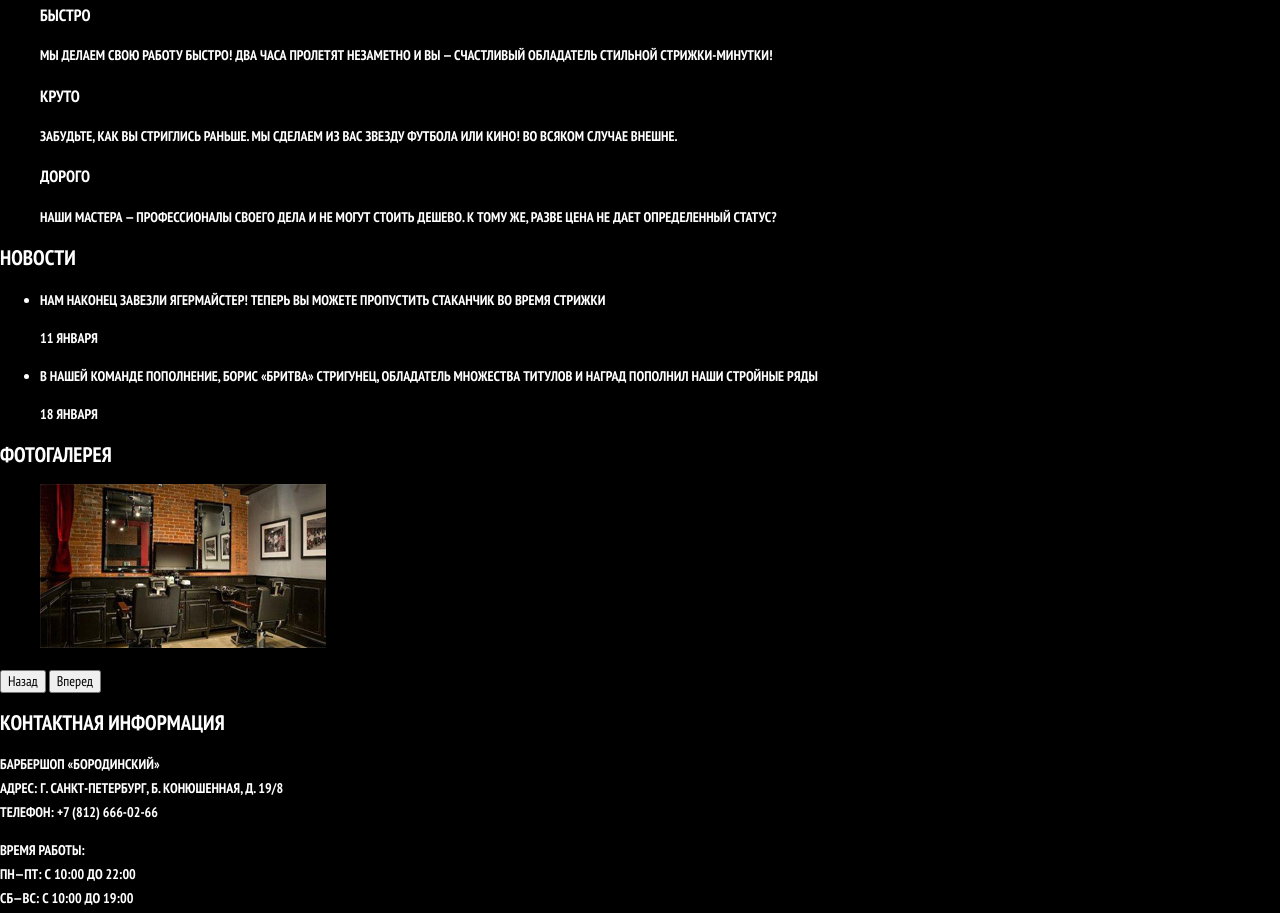
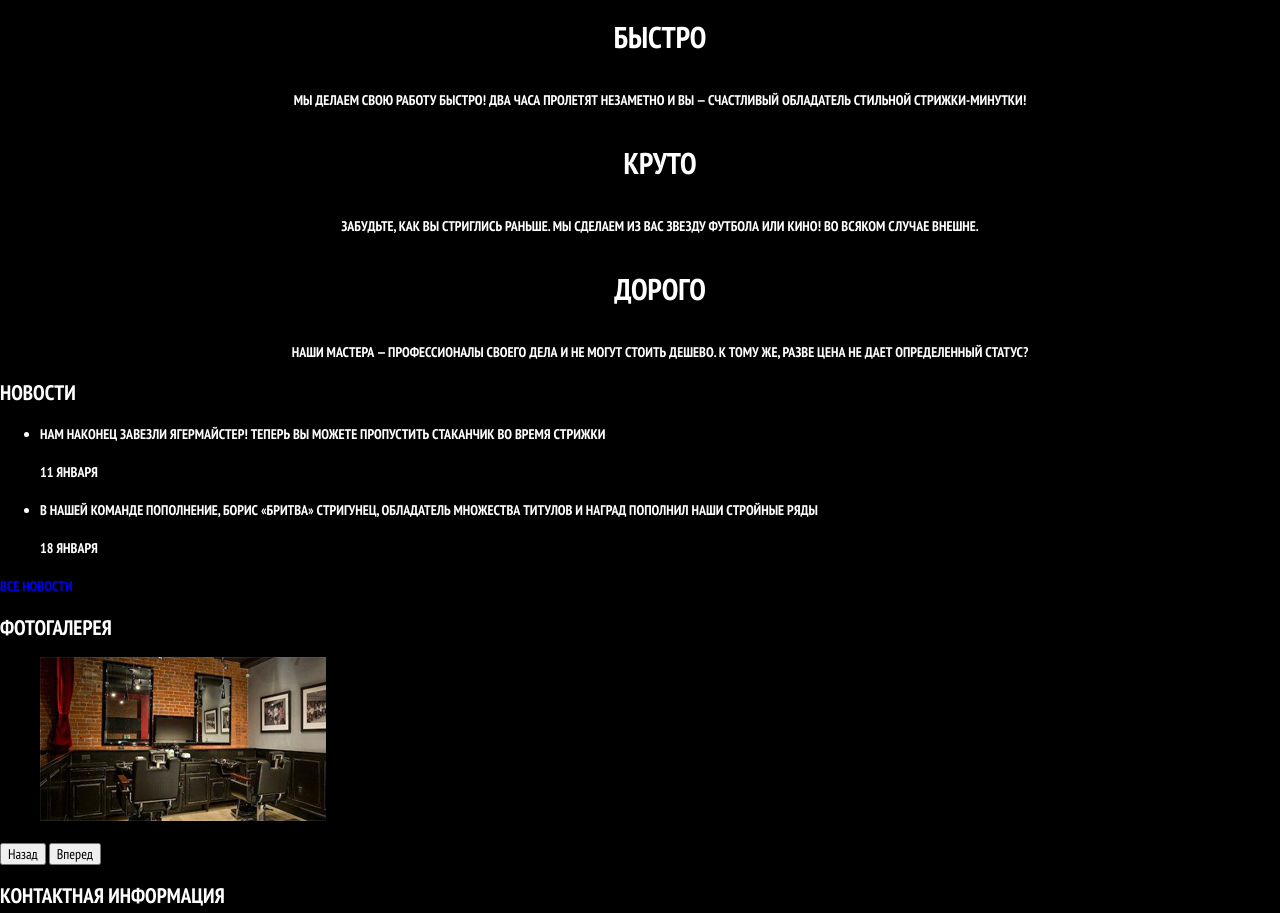
Before and after one commit to Aleksei0575/585147-barbershop, a plain HTML site: page index.html in a window 1280 px wide. Shown: the part 411-1324 px from the top of the page. Drawn offline with Linux system fonts and the light colour scheme.

Commit message:
Добавил обертку div.index-columns для обїединения двух разделов в один общий

```diff
--- a/index.html
+++ b/index.html
@@ -34,20 +34,21 @@
   		<section class="features">
   			<h2 class="visually-hidden">Преимущества</h2>
   			<ul class="features-list">
-  				<li class="features-item">
+  				<li class="feature-item">
   					<h3>Быстро</h3>
   					<p>Мы делаем свою работу быстро! Два часа пролетят незаметно и вы — счастливый обладатель стильной стрижки-минутки!</p>
   				</li>
-  				<li class="features-item">
+  				<li class="feature-item">
   					<h3>Круто</h3>
   					<p>Забудьте, как вы стриглись раньше. Мы сделаем из вас звезду футбола или кино! Во всяком случае внешне.</p>
   				</li>
-  				<li class="features-item">
+  				<li class="feature-item">
   					<h3>Дорого</h3>
   					<p>Наши мастера — профессионалы своего дела и не могут стоить дешево. К тому же, разве цена не дает определенный статус?</p>
   				</li>
   			</ul>
   		</section>
+  		<div class="index-columns">
         <section class="news">
           <h2>Новости</h2>
           <ul class="news-list">
@@ -60,8 +61,8 @@
               <time datetime="2016-01-18">18 января</time>
             </li>
           </ul>
+          <a class="button" href="news.html">Все новости</a>
         </section>
-  		<a class="button" href="news.html"></a>
         <section class="gallery">
           <h2>Фотогалерея</h2>
           <figure class="gallery-content">
@@ -70,6 +71,7 @@
           <button class="button gallery-button gallery-button-back" type="button">Назад</button>
           <button class="button gallery-button gallery-button-next" type="button">Вперед</button>
         </section>
+      </div>
   		<section class="contacts">
         	<h2>Контактная информация</h2>
     		  <p>
```
Lines whose indentation alone changed are shown as unchanged.
